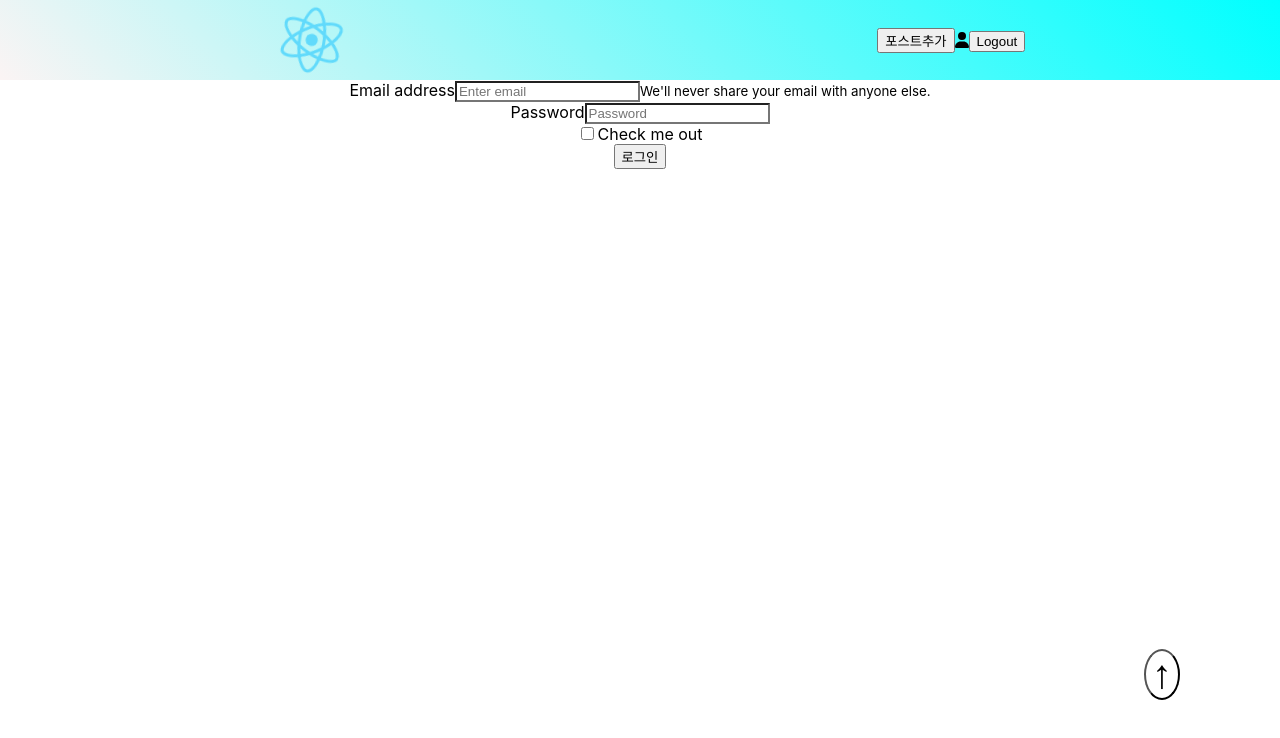
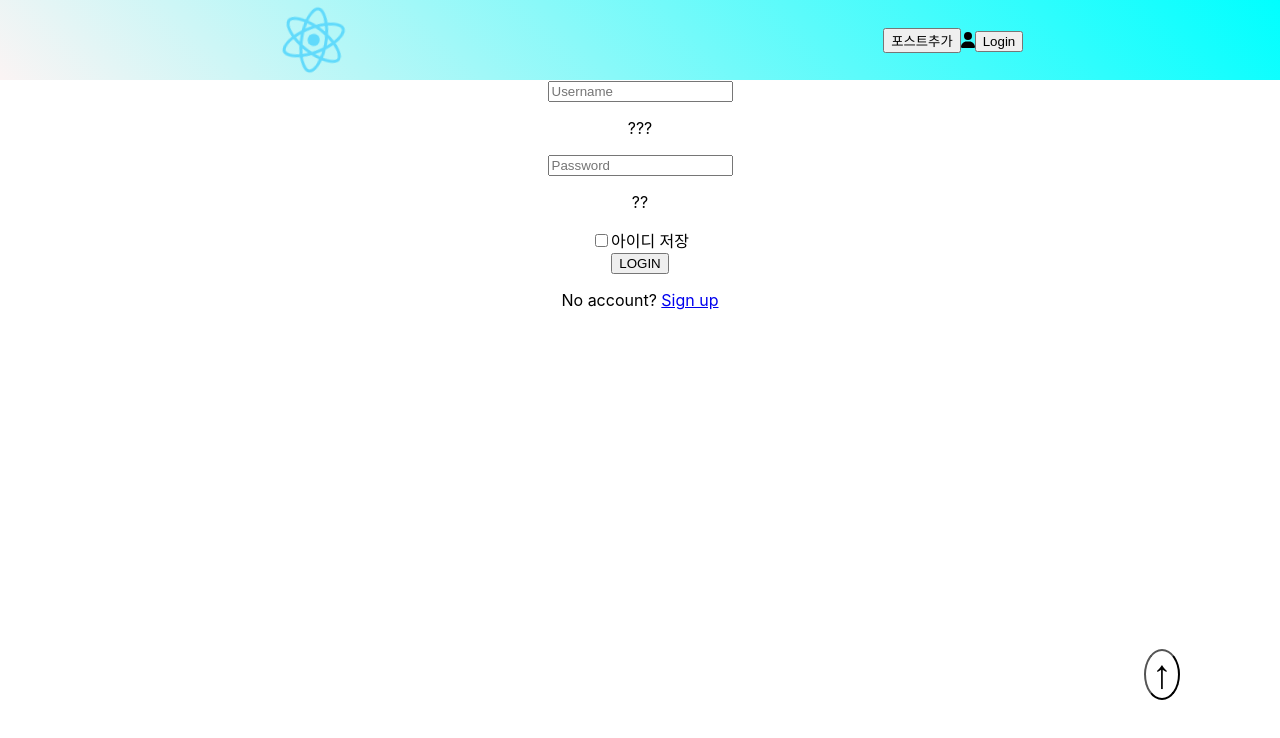
Before and after one commit to jgkang9402/sns, a React (Create React App) app: page /login in a window 1280 px wide. Shown: the top 738 px of the page. Built offline with nearby package versions, Linux system fonts and the light colour scheme.

Commit message:
포트추가기능 수정, 로그인 이메일 정규식적용, 간단한 마크업

```diff
--- a/src/App.css
+++ b/src/App.css
@@ -35,7 +35,7 @@
 }
 
 .ab li {
-  border: 1px solid #000;
+  /* border: 1px solid #000; */
 }
 
 .tothetop {
@@ -49,20 +49,9 @@
 }
 
 
-.login-form {
-  width: 40em;
-}
-.login-area {
-  display: flex;
-  justify-content: center;
-}
-.login-button {
-  cursor: pointer;
-}
+/* 로그인 */
 
-.form-control:valid {
-  background-color: #fff !important;
-}
+/* 로그인 */
 
 
 
@@ -75,7 +64,7 @@ main {
 
 .wrap_box{
   display: grid;
-  grid-template-columns: repeat(4, 1fr);
+  grid-template-columns: repeat(5, 1fr);
   margin: 0;
   padding-left: 0;
 }
@@ -92,9 +81,11 @@ main {
   width: 100%;
   background: #fff;
   /* padding: 14px; */
+  border-radius: 25px;
+  height: 450px;
 }
 
-.odd .inner img {
+.odd .inner .post_img {
   width: 100%;
 }
 
@@ -104,6 +95,10 @@ main {
   color: #444;
   margin-top: 15px;
   margin-bottom: 5px;
+}
+.first_box img {
+  width: 50%;
+  border-radius: 50%;
 }
 
 .odd .inner .second_box {
@@ -118,8 +113,12 @@ main {
 /* @media screen and (max-width: 1199px) {
 } */
 
-/* @media screen and (max-width: 899px) {
-} */
+@media screen and (max-width: 899px) {
+  .wrap_box{
+    grid-template-columns: repeat(4, 1fr);
+  }
+
+}
 
 @media screen and (max-width: 799px) {
   .wrap_box{
--- a/src/App.js
+++ b/src/App.js
@@ -12,7 +12,7 @@ import PrivateAdd from "./route/PrivateAdd";
 import PrivateRoute from "./route/PrivateRoute";
 
 function App() {
-  const [login, setLogin] = useState(true);
+  const [login, setLogin] = useState(false);
   const [parent, setParent] = useState([]);
   const [parent2, setParent2] = useState([]);
   const [moreNum, setMoreNum] = useState(10);
@@ -48,7 +48,7 @@ function App() {
   }, [parent]);
 
   useEffect(() => {
-    console.log("ㅇㅇㅇ");
+    // console.log("ㅇㅇㅇ");
     // setParent(parent.unshift(create))
     // setParent(create)
     // parent.unshift(create)
@@ -57,6 +57,7 @@ function App() {
   // console.log("크리에이트2", create2);
   // console.log(parent);
   // console.log(scrollMove);
+  // console.log(create);
   return (
     <div className="App">
       <Navbar login={login} setLogin={setLogin} />
--- a/src/pages/AddPost.js
+++ b/src/pages/AddPost.js
@@ -18,9 +18,13 @@ const AddPost = ({
   const [addPost, setAddPost] = useState([]);
   const [addPost2, setAddPost2] = useState([]);
   const [uploadImg, setUploadImg] = useState("");
+  let [count, setCount] = useState(-1);
+  // let [copy1, setCopy1] = useState([]);
+  // let [copy2, setCopy2] = useState([]);
+  // console.log(copy1);
 
-  console.log(addPost);
-  console.log(addPost2);
+  // console.log(addPost);
+  // console.log(addPost2);
 
   // const {title,random} = addPost
   const titleAdding = useRef();
@@ -28,27 +32,33 @@ const AddPost = ({
   const writeAdding = useRef();
 
   const picUpdate = (e) => {
-    // console.log(123);
-    // console.log(e);
-    // console.log(e.target.files[0]);
     let url = URL.createObjectURL(e.target.files[0]);
     setUploadImg(url);
   };
 
-  const addPostFunc = (e) => {
-    setAddPost({
+  const addPostFunc = () => {
+    setAddPost([
+      // ...copy1,
+      {
         heart: false,
-      id: -1,
+        id: -Math.floor(Math.random() * 100),
         like: 0,
         pic: "https://placeimg.com/100/100/people/100",
         title: titleAdding.current.value,
         random: uploadImg,
-    });
-    setAddPost2({
-      id: -1,
+      },
+    ]);
+    setAddPost2([
+      // ...copy2,
+      {
+        id: -Math.floor(Math.random() * 100),
         email: "email임",
         write: writeAdding.current.value,
-    });
+      },
+    ]);
+
+    // console.log(addPost);
+    // console.log(addPost2);
     // check()
     // let copy = addPost;
     // let copy2 = addPost2;
@@ -61,25 +71,42 @@ const AddPost = ({
     // console.log(create);
     // console.log(addPost);
     // addPostFunc();
+    // console.log(addPost);
+    // console.log(addPost2);
+    // setCopy1(addPost);
+    // if (copy1 != []) {
+    //   setCopy1(addPost.concat(copy1));
+    //   setCopy2(addPost2.concat(copy2));
+    // }
 
-    let copy = addPost;
-    let copy2 = addPost2;
-    setCreate(copy);
-    setCreate2(copy2);
+    let arr = addPost;
+    let arr2 = addPost2;
+    // setCreate(arr);
+    // setCreate2(arr2);
+    setCreate(arr.concat(create));
+    setCreate2(arr2.concat(create2));
+
     navigate("/");
   };
   useEffect(() => {
-    console.log('이떄실행');
-    if(addPost.hasOwnProperty("random")){
-      check()
+    // console.log("이떄실행");
+    // if (addPost.hasOwnProperty("random")) {
+      // setCount(count-1);
+      if (addPost.length !== 0) {
+        // console.log(copy1);
+
+      check();
+      // setAddPost([]);
+      // setAddPost2([]);
     }
+    // console.log(copy1);
   }, [addPost]);
 
   return (
     <div>
       <div>
         <h2>로그인된 이메일</h2>
-        <input onChange={picUpdate} ref={picAdding} id="file" type="file"  />
+        <input onChange={picUpdate} ref={picAdding} id="file" type="file" />
         <input
           ref={titleAdding}
           className="ddd"
--- a/src/pages/Login.js
+++ b/src/pages/Login.js
@@ -1,42 +1,68 @@
 import React from "react";
+import { useRef } from "react";
 import { Form, Button, Container } from "react-bootstrap";
 import { useNavigate } from "react-router-dom";
 
 const Login = ({ setLogin }) => {
+  const inputId =useRef()
+  const inputPw =useRef()
   const navigate = useNavigate();
   const loginUser = (e) => {
-    e.preventDefault();
-    console.log("login user function issue");
+    if(inputId.current.value==""||inputPw.current.value==""){
+      e.preventDefault();
+      console.log(123);
+      return
+    }
+
+
+    var regExp =
+    /^[0-9a-zA-Z]([-_.]?[0-9a-zA-Z])*@[0-9a-zA-Z]([-_.]?[0-9a-zA-Z])*.[a-zA-Z]{2,3}$/i;
+    if(inputId.current.value.match(regExp)==null || !inputId.current.value.includes(".")){
+      e.preventDefault();
+      console.log('틀림');
+      return
+    }
+
     setLogin(true);
-    navigate('/');
+    navigate("/");
   };
   return (
     <div>
-      <Container>
-        <Form onSubmit={(event) => loginUser(event)}>
-          <Form.Group className="mb-3" controlId="formBasicEmail">
-            <Form.Label>Email address</Form.Label>
-            <Form.Control type="email" placeholder="Enter email" />
-            <Form.Text className="text-muted">
-              We'll never share your email with anyone else.
-            </Form.Text>
-          </Form.Group>
-          <Form.Group className="mb-3" controlId="formBasicPassword">
-            <Form.Label>Password</Form.Label>
-            <Form.Control type="password" placeholder="Password" />
-          </Form.Group>
-          <Form.Group className="mb-3" controlId="formBasicCheckbox">
-            <Form.Check type="checkbox" label="Check me out" />
-          </Form.Group>
-          <Button variant="danger" type="submit">
-            로그인
-          </Button>
-          {/*
-            Form태그안에있는 버튼의 타입이 submit이면 onclick으로 이벤트를 주면안됨,
-            Form태그에 onSubmit={}을 줘야함
-          */}
-        </Form>
-      </Container>
+      <div className="form-wrapper" id="wrapper-login">
+        {/* <img src="https://i.imgur.com/iqskGqe.jpg" alt="bg1" /> */}
+        <form className="form-login">
+          <input
+            ref={inputId}
+            type="text"
+            placeholder="Username"
+            className="input-username"
+            id="input-username"
+            // autocomplete="off"
+          />
+          <p className="error_txt">???</p>
+          <div className="pw-box">
+            <input
+              ref={inputPw}
+              type="password"
+              placeholder="Password"
+              className="input-password"
+              id="input-password"
+              // autocomplete="off"
+            />
+          </div>
+          <p className="error_txt">??</p>
+          <div className="custum-checkbox">
+            <input type="checkbox" id="id_save" />
+            <label htmlFor="id_save">아이디 저장</label>
+          </div>
+          <button onClick={loginUser} type="button" className="btn-login">
+            LOGIN
+          </button>
+        </form>
+        <p>
+          No account? <a href="#wrapper-signup">Sign up</a>
+        </p>
+      </div>
     </div>
   );
 };
--- a/src/pages/PostAll.js
+++ b/src/pages/PostAll.js
@@ -35,10 +35,15 @@ const PostAll = ({
           write: item.body,
         };
       });
-      console.log(moreInfoList);
-      if (create.id < 0) {
-        console.log("===");
-        moreInfoList.unshift(create2);
+      // console.log(moreInfoList);
+      if (create.length > 0) {
+        // console.log(create2);
+        // console.log("===");
+        // moreInfoList.concat(create2);
+        // let newArr = moreInfoList.concat(create2);
+        let newArr = create2.concat(moreInfoList);
+        setMoreInfo(newArr);
+        return
       }
       setMoreInfo(moreInfoList);
       // console.log(create2);
@@ -61,12 +66,18 @@ const PostAll = ({
           }/${idx}`,
         };
       });
-      console.log(sliceList);
-      if (create.id < 0) {
-        console.log("+++");
-        sliceList.unshift(create);
+      // console.log(sliceList);
+      if (create.length > 0) {
+        // console.log(create);
+        // console.log("+++");
+        // sliceList.concat(create);
+        // let newArr = sliceList.concat(create);
+        let newArr = create.concat(sliceList);
+        setPost(newArr);
+        return
       }
       setPost(sliceList);
+      // console.log('zzzzzzzzz');
       // console.log("크리에이트",create);
       // console.log("크리에이트렝쓰",typeof(create));
       // if(create==[]){
@@ -109,24 +120,24 @@ const PostAll = ({
   // console.log(post);
 
   const rememberScroll = (e) => {
-    console.log(Math.floor(window.scrollY));
+    // console.log(Math.floor(window.scrollY));
     // setScrollMove(window.scrollY);
     setScrollMove(Math.floor(window.scrollY));
   };
   useEffect(() => {
-    console.log(create);
+    // console.log(create);
     // let copy = create
     // let copy2 = create2
     // setPost(post.unshift(copy))
     // setMoreInfo(moreInfo.unshift(copy2))
     // setParent(parent.unshift(create))
     // setParent2(parent2.unshift(create2))
-    console.log("포스트올ㅇㅇㅇ");
+    // console.log("포스트올ㅇㅇㅇ");
     // setParent(create)
     // parent.unshift(create)
   }, []);
 
-  console.log(parent);
+  // console.log(parent);
 
   return (
     <main>
@@ -141,7 +152,7 @@ const PostAll = ({
                       <img src={item.pic} />
                       <span>{moreInfo[idx].email}</span>
                     </div>
-                    <img src={item.random} />
+                    <img className="post_img" src={item.random} />
                     <div className="second_box">
                       <span>{moreInfo[idx].email}</span>
                       <span>{item.title}</span>
```
Lines whose indentation alone changed are shown as unchanged.
